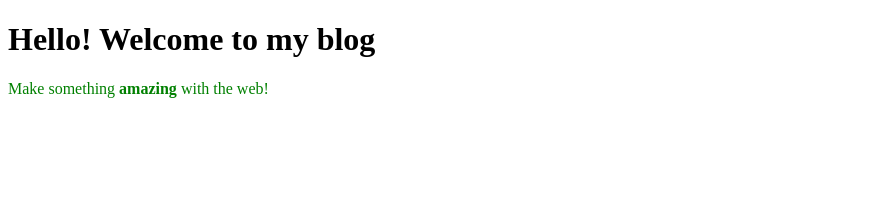
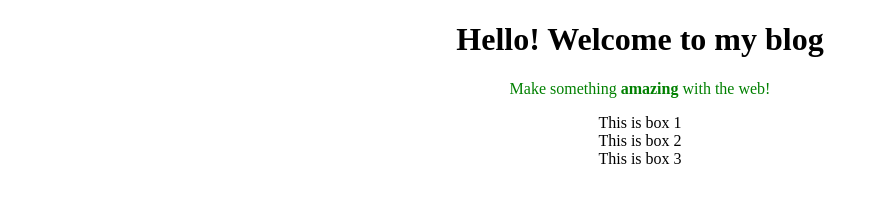
Before and after one commit to pseyla/adda-s19, a plain HTML site: page index.html in a window 1280 px wide. Shown: the whole page, without its empty margins (0-879 px from the left). Drawn offline with Linux system fonts and the light colour scheme.

Commit message:
Added new div tags

```diff
--- a/index.html
+++ b/index.html
@@ -16,8 +16,17 @@
     <p class = "special">
       Make something <strong>amazing</strong> with the web!
     </p>
+    <div>
+      This is box 1
+    </div>
 
+    <div>
+      This is box 2
+    </div>
 
+    <div>
+      This is box 3
+    </div>
 
   </body>
 
--- a/style.css
+++ b/style.css
@@ -5,7 +5,12 @@ p{
 
 }
 
+body{
+  text-align: center;
+}
 div{
+width: 400;
+height: 400;
 
 
 }
```
